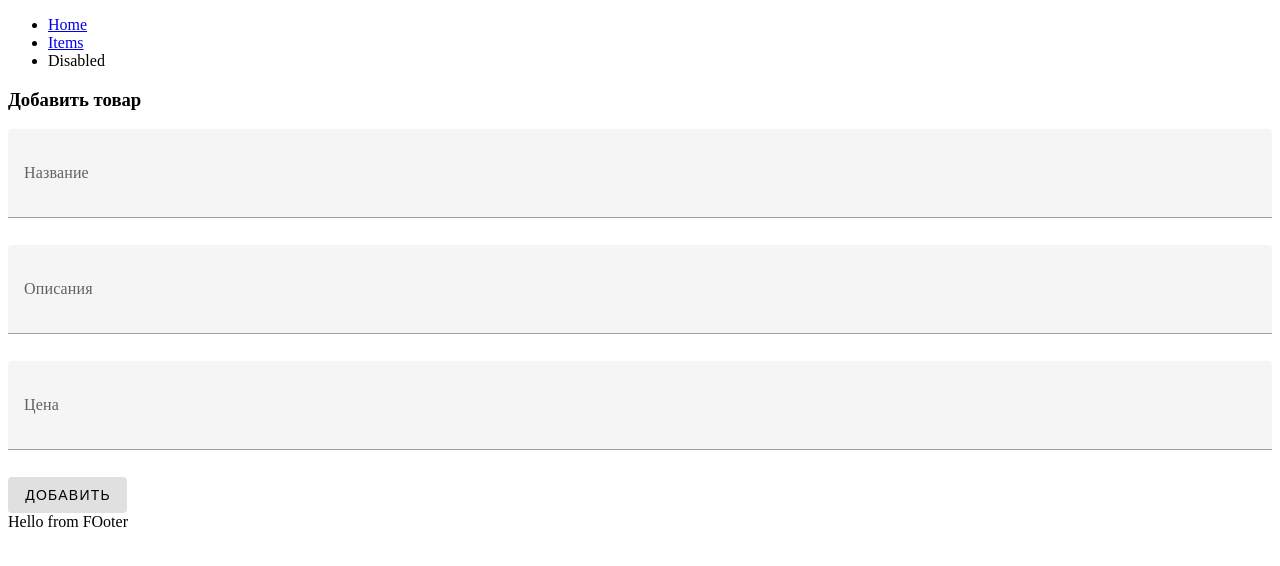
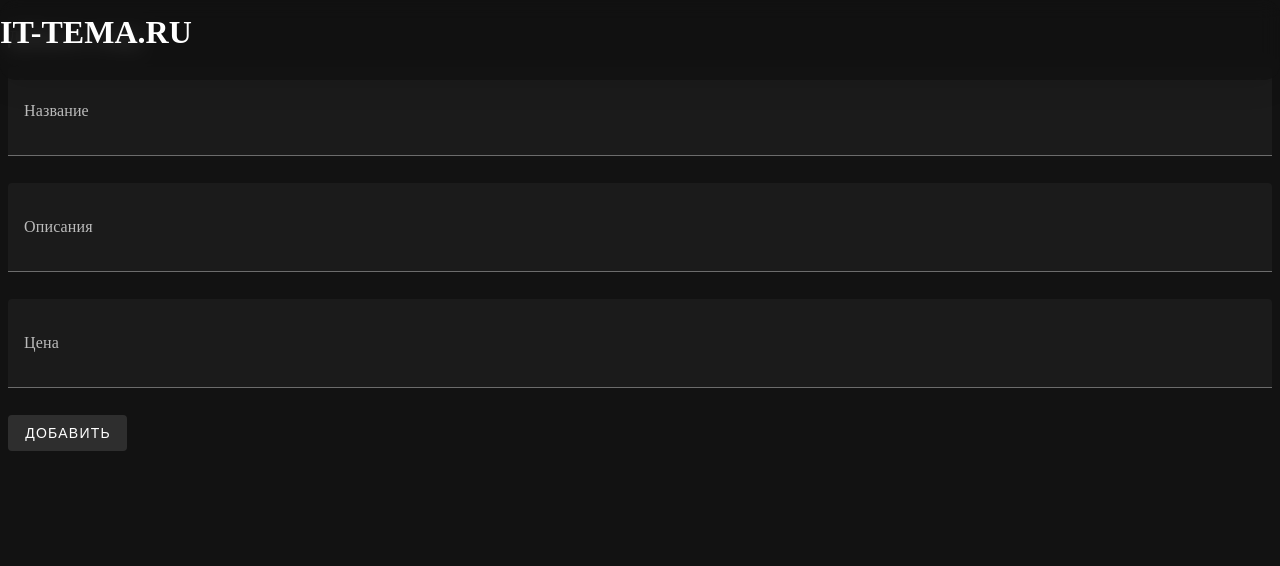
Before and after one commit to vitoBraun/nuxt3, a Nuxt app: page /items/add in a window 1280 px wide. Shown: the top 566 px of the page. Built offline with nearby package versions, Linux system fonts and the light colour scheme.

Commit message:
Add more components, some vuetify style

```diff
--- a/components/Header.vue
+++ b/components/Header.vue
@@ -1,33 +1,26 @@
 <template>
-  <title>Какое-нибудь название</title>
-  <nav class="navbar navbar-expand-lg bg-body-tertiary">
-    <div class="container-fluid">
-      <div class="collapse navbar-collapse" id="navbarSupportedContent">
-        <ul class="navbar-nav me-auto mb-2 mb-lg-0">
-          <li class="nav-item">
-            <NuxtLink
-              class="nav-link"
-              active-class="active"
-              aria-current="page"
-              to="/"
-              >Home</NuxtLink
-            >
-          </li>
-          <li class="nav-item">
-            <NuxtLink
-              class="nav-link"
-              active-class="active"
-              aria-current="page"
-              to="/items"
-              >Items</NuxtLink
-            >
-          </li>
+  <v-app-bar
+    class="app-bar"
+    flat
+    style="
+      background: rgba(var(--v-theme-background), 0.77);
+      border-radius: 16px;
+      box-shadow: 0 4px 30px rgba(0, 0, 0, 0.1);
+      backdrop-filter: blur(10.1px);
+      -webkit-backdrop-filter: blur(10.1px);
+      height: 80px;
+    "
+  >
+    <h1 style="margin: auto 0">IT-TEMA.RU</h1></v-app-bar
+  >
+</template>
 
-          <li class="nav-item">
-            <a class="nav-link disabled">Disabled</a>
-          </li>
-        </ul>
-      </div>
-    </div>
-  </nav>
-</template>
+<style>
+.app-bar {
+  background: rgba(0, 0, 0, 0.77);
+  border-radius: 16px;
+  box-shadow: 0 4px 30px rgba(0, 0, 0, 0.1);
+  backdrop-filter: blur(10.1px);
+  -webkit-backdrop-filter: blur(10.1px);
+}
+</style>
--- a/layouts/default.vue
+++ b/layouts/default.vue
@@ -1,5 +1,3 @@
 <template>
-  <Header />
-  <div class="container"><slot /></div>
-  <Footer />
+  <v-app color="background"> <Header /> <slot /></v-app>
 </template>
--- a/pages/index.vue
+++ b/pages/index.vue
@@ -1,7 +1,68 @@
 <template>
-  <h1>Main page</h1>
+  <title>Какое-нибудь название</title>
+  <v-card color="background">
+    <v-navigation-drawer
+      width="300"
+      flat
+      border="0"
+      color="background"
+      style="padding-left: 30pt; padding-top: 30px"
+    >
+      <v-list>
+        <v-list-item
+          variant="plain"
+          v-for="topic in topics"
+          :key="topic.id"
+          link
+          style="font-size: 1.3em"
+        >
+          {{ topic.title }}
+        </v-list-item>
+      </v-list>
+    </v-navigation-drawer>
+    <v-main class="mx-10 mt-10" color="background" flat>
+      <v-card
+        v-for="post in posts"
+        :key="post.id"
+        class="mb-10 rounded-xl mx-auto"
+        elevation="10"
+        max-width="840"
+        height="230"
+        link
+        :to="`/api/posts/${post.id}`"
+      >
+        <v-img :src="post.img" height="100%" cover class="text-white">
+          <v-card-subtitle class="pt-4 shadowed-text">
+            Просмотров 10
+          </v-card-subtitle>
+          <v-card-title class="shadowed-text my-50">{{
+            post.title
+          }}</v-card-title>
+
+          <v-card-text class="shadowed-text">{{
+            post.content
+          }}</v-card-text></v-img
+        >
+      </v-card>
+    </v-main>
+    <v-navigation-drawer location="right" flat border="0" color="background">
+      <v-list>
+        <v-list-item title="Drawer right"></v-list-item>
+      </v-list>
+    </v-navigation-drawer>
+  </v-card>
 </template>
+<script lang="ts" setup>
+const { data: posts } = await useLazyFetch("/api/posts");
+const { data: topics } = await useLazyFetch("/api/topics");
+</script>
 
-<script lang="ts">
-export default {};
-</script>
+<style scoped>
+.app {
+  font-family: Inter, Helvetica, Arial, sans-serif;
+}
+.shadowed-text {
+  text-shadow: 0px 0px 20px #000000, 0px 0px 20px #000000, 0px 0px 20px #000000,
+    0px 0px 20px #000000;
+}
+</style>
--- a/pages/items/add.vue
+++ b/pages/items/add.vue
@@ -1,14 +1,12 @@
 <template>
   <h3>Добавить товар</h3>
-
-  <v-form v-if="!formSent" class="col-6 mx-auto" @:submit.prevent>
+  <v-form class="col-6 mx-auto" @:submit.prevent>
     {{ response }}
     <TextField v-model="name" label="Название" />
     <TextField v-model="surname" label="Описания" />
     <TextField v-model="price" label="Цена" type="number" />
     <v-btn @click="submitForm()" variant="tonal" color="green">Добавить</v-btn>
   </v-form>
-
   <Notification v-if="formSent" text="" thesis="Форма отправлена!" />
 </template>
 
--- a/plugins/vuetify.ts
+++ b/plugins/vuetify.ts
@@ -2,12 +2,34 @@
 import { createVuetify } from "vuetify";
 import * as components from "vuetify/components";
 import * as directives from "vuetify/directives";
+
+const myCustomLightTheme = {
+  dark: false,
+  colors: {
+    background: "#000000",
+    surface: "#000000",
+    primary: "#6200EE",
+    "primary-darken-1": "#3700B3",
+    secondary: "#03DAC6",
+    "secondary-darken-1": "#018786",
+    error: "#B00020",
+    info: "#2196F3",
+    success: "#4CAF50",
+    warning: "#FB8C00",
+  },
+};
 
 export default defineNuxtPlugin((nuxtApp) => {
   const vuetify = createVuetify({
     ssr: true,
     components,
     directives,
+    theme: {
+      defaultTheme: "dark",
+      // themes: {
+      //   myCustomLightTheme,
+      // },
+    },
   });
 
   nuxtApp.vueApp.use(vuetify);
```
Also changed, not shown: components/elements/Notification.vue (renamed from components/Notification.vue), components/elements/TextField.vue (renamed from components/TextField.vue), 2 other files (tests, documents, lock files or other folders).
